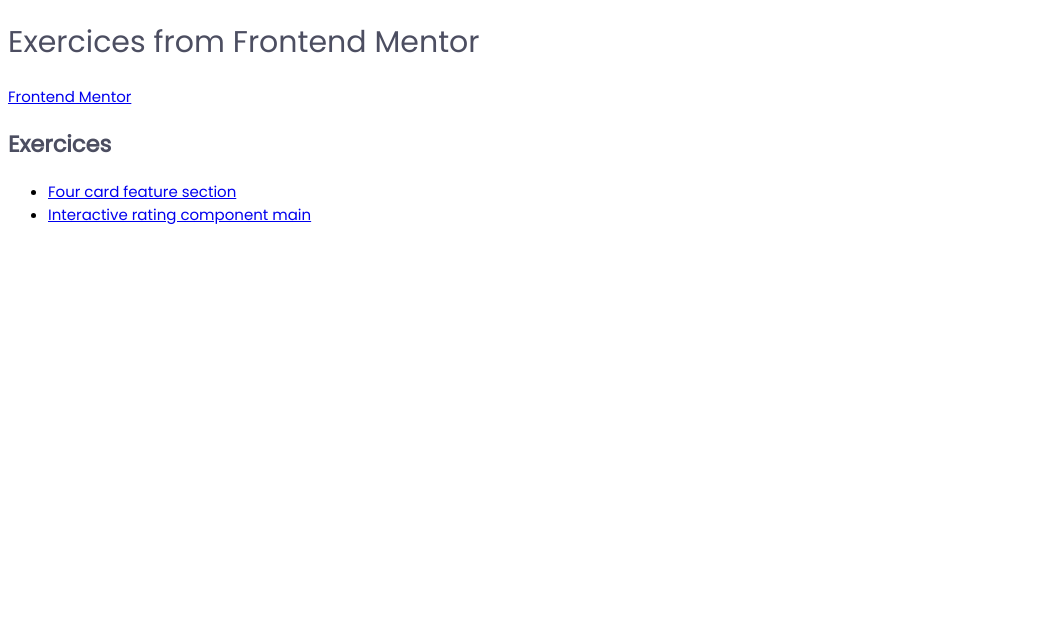
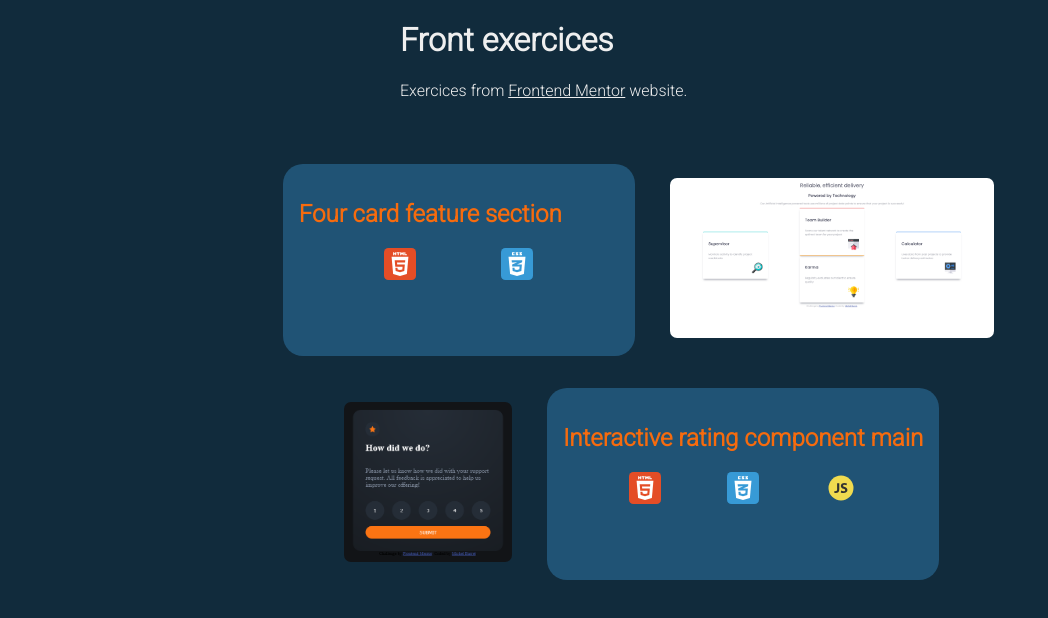
Before and after one commit to barmic/FrontendMentor, a plain HTML site: page index.html in a window 1280 px wide. Shown: the whole page, without its empty margins (0-1048 px from the left). Drawn offline with Linux system fonts and the light colour scheme; files that its build step writes are made by us from their sources; files whose address does not match are found by name.

Commit message:
Rework page

```diff
--- a/index.html
+++ b/index.html
@@ -5,19 +5,44 @@
   <meta name="viewport" content="width=device-width, initial-scale=1.0"> <!-- displays site properly based on user's device -->
   <link rel="stylesheet" href="style.css">
 
+  <link rel="preconnect" href="https://fonts.googleapis.com">
+  <link rel="preconnect" href="https://fonts.gstatic.com" crossorigin>
+  <link href="https://fonts.googleapis.com/css2?family=Roboto:wght@300&display=swap" rel="stylesheet">
+
   <link rel="icon" type="image/png" sizes="32x32" href="./images/favicon-32x32.png">
 
-  <title>Frontend Mentor | Four card feature section</title>
+  <title>Frontend exercices</title>
 </head>
 <body>
-    <h1>Exercices from Frontend Mentor</h1>
+  <header>
+    <h1>Front exercices</h1>
 
-    <a href="https://www.frontendmentor.io" target="_blank">Frontend Mentor</a>
+    <p>Exercices from <a href="https://www.frontendmentor.io" target="_blank">Frontend Mentor</a> website.</p>
+  </header>
 
-    <h2>Exercices</h2>
-    <ul>
-        <li><a href="four-card-feature-section/index.html">Four card feature section</a></li>
-        <li><a href="interactive-rating-component-main/index.html">Interactive rating component main</a></li>
-    </ul>
+  <main>
+    <section>
+      <h1>Four card feature section</h1>
+      <div class="icons">
+        <img src="icon/html.svg">
+        <img src="icon/css.svg">
+      </div>
+    </section>
+    <a class="screenshot" href="four-card-feature-section/index.html">
+      <img src="thumb/four-card-feature-section.png">
+    </a>
+
+    <a class="screenshot" href="interactive-rating-component-main/index.html">
+      <img src="thumb/interactive-rating-component-main.png">
+    </a>
+    <section>
+      <h1>Interactive rating component main</h1>
+      <div class="icons">
+        <img src="icon/html.svg">
+        <img src="icon/css.svg">
+        <img src="icon/js.svg">
+      </div>
+    </section>
+  </main>
 </body>
 </html>
--- /dev/null
+++ b/style.css
@@ -0,0 +1,78 @@
+:root {
+    --dark-blue: #112B3C;
+    --blue: #205375;
+    --orange: #F66B0E;
+    --white: #EFEFEF;
+}
+
+body {
+    background-color: var(--dark-blue);
+    color: var(--white);
+    font-family: 'Roboto', sans-serif;
+}
+
+a:link, a:visited {
+    color: var(--white);
+}
+a:hover {
+    color: var(--orange);
+}
+
+header {
+    width: 30rem;
+    margin-left: auto;
+    margin-right: auto;
+    padding: 0 0 3rem 0;
+    border-radius: 20px;
+}
+
+main {
+    width: 50rem;
+    margin-left: auto;
+    margin-right: auto;
+    border-radius: 20px;
+    gap: 2rem;
+
+    display: flex;
+    flex-flow: row wrap;
+    justify-content: center;
+    align-items: center;
+
+}
+
+main > section {
+    min-width: 40%;
+    height: 10rem;
+    border-radius: 20px;
+    background-color: var(--blue);
+    padding: 1rem;
+}
+
+main > section > h1 {
+    color: var(--orange);
+}
+
+.screenshot {
+    display: block;
+    max-width: 60%;
+}
+.screenshot > img {
+    max-height: 10rem;
+    border-radius: 10px;
+    border: solid transparent;
+    border-width: 3px;
+}
+.screenshot > img:hover {
+    border: solid var(--orange);
+}
+
+div.icons {
+    display: flex;
+    flex-direction: row;
+    justify-content: space-evenly;
+}
+
+.icons > img {
+    width: 2rem;
+    height: 2rem;
+}
```
Also changed, not shown: icon/css.svg (added), icon/html.svg (added), icon/js.svg (added), thumb/four-card-feature-section.png (added), thumb/interactive-rating-component-main.png (added).
